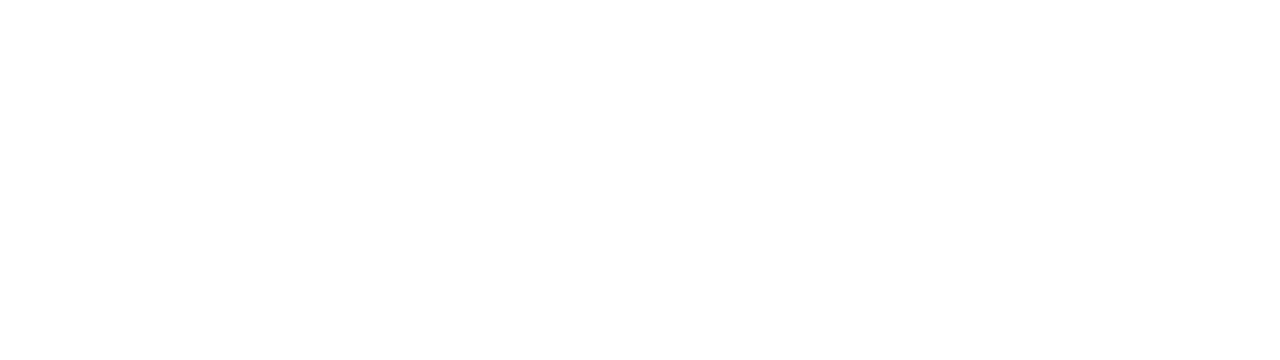
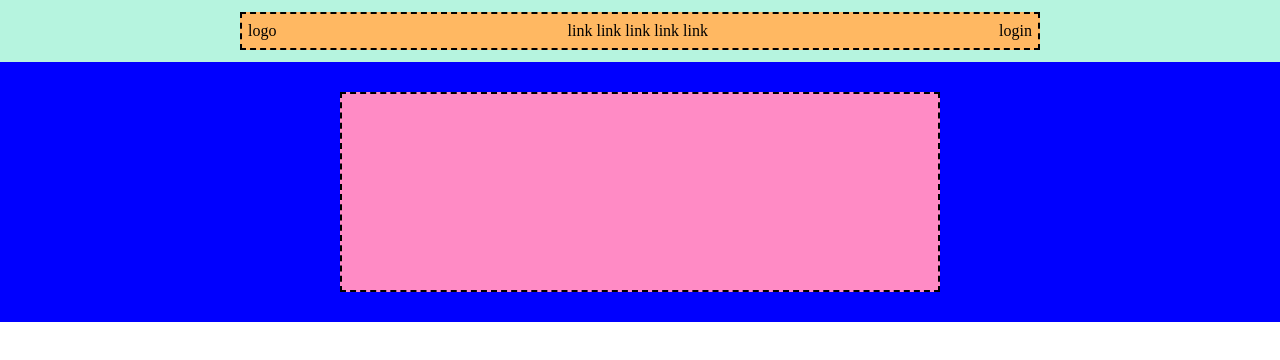
Before and after one commit to MatteD04/htmlcss-struttura-discord, a plain HTML site: page index.html in a window 1280 px wide. Drawn offline with Linux system fonts and the light colour scheme.

Commit message:
feat: add header and style

```diff
--- a/index.html
+++ b/index.html
@@ -6,7 +6,19 @@
     <title>Discord</title>
     <link rel="stylesheet" href="style.css">
 </head>
-<body>
+<body class="debug">
+    <header>
+        <section class="header-section1">
+                <div class="raw">
+                 <div class="col-20">logo</div>
+                 <div class="col-80">link link link link link</div>
+                 <div class="col-20">login</div>
+                </div>
+        </section>
+        <section class="header-section2">
+            <div class="container"></div>
+        </section>
+    </header>
 
 </body>
 </html>
--- a/style.css
+++ b/style.css
@@ -0,0 +1,55 @@
+*{
+    padding: 0;
+    margin: 0;
+    box-sizing: border-box;
+}
+
+.debug .raw{
+    border: 2px dashed black;
+}
+
+.debug .container{
+    border: 2px dashed black;
+}
+
+/*header*/
+.header-section1{
+    padding: 12px 0;
+    background-color: rgb(182, 244, 223);
+}
+
+.header-section2{
+    padding: 30px;
+    background-color: blue;
+}
+
+.raw{
+    max-width: 800px;
+    margin: 0 auto;
+    display: flex;
+    justify-content: space-between;
+    align-items: center;
+    background-color: rgb(255, 184, 98);
+}
+
+.raw > *{
+    padding: 8px 6px;
+}
+
+/*.col-20{
+    width: 20%;
+}
+
+.col-80{
+    width: 80%;
+    align-items: center;
+
+}*/
+
+.container{
+    display: flex;
+    min-height: 200px;
+    width: 600px;
+    margin: 0 auto;
+    background-color: rgb(255, 139, 197);
+}
```
